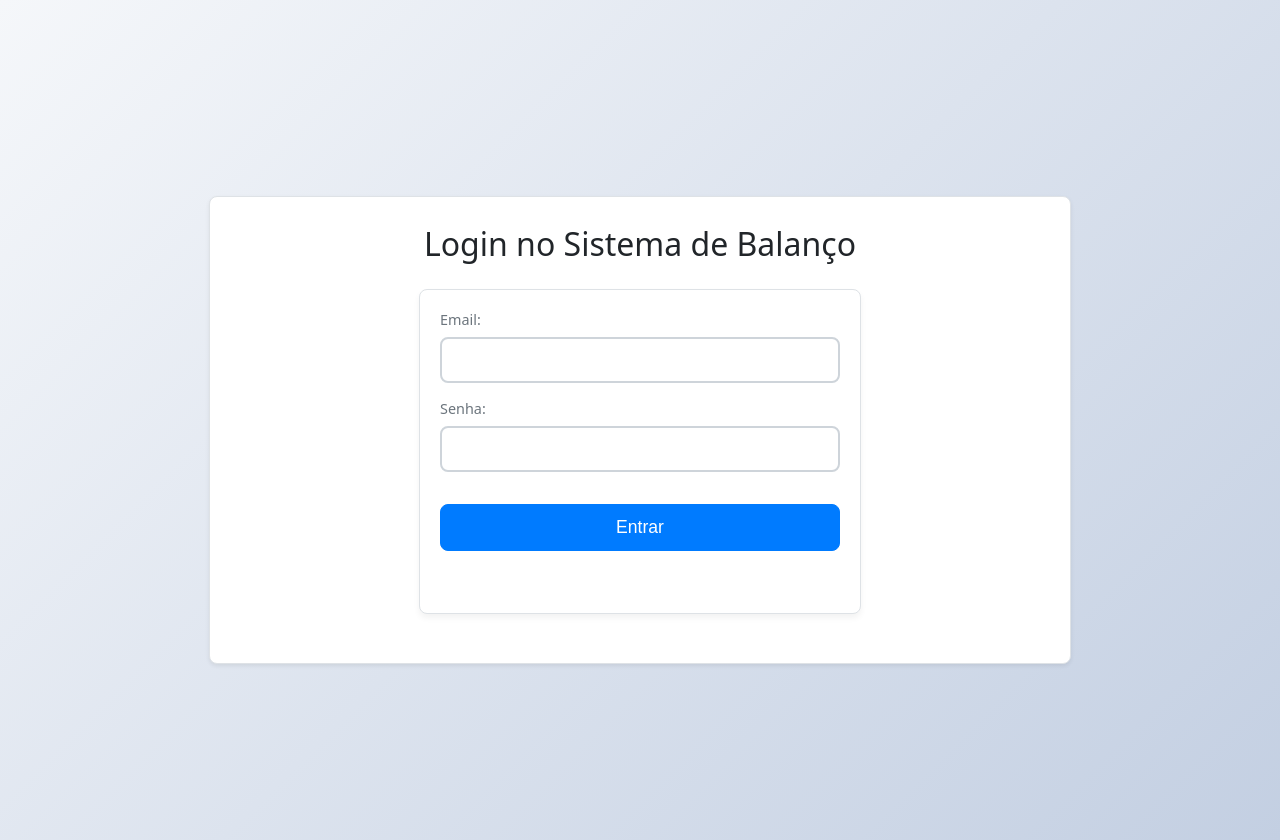
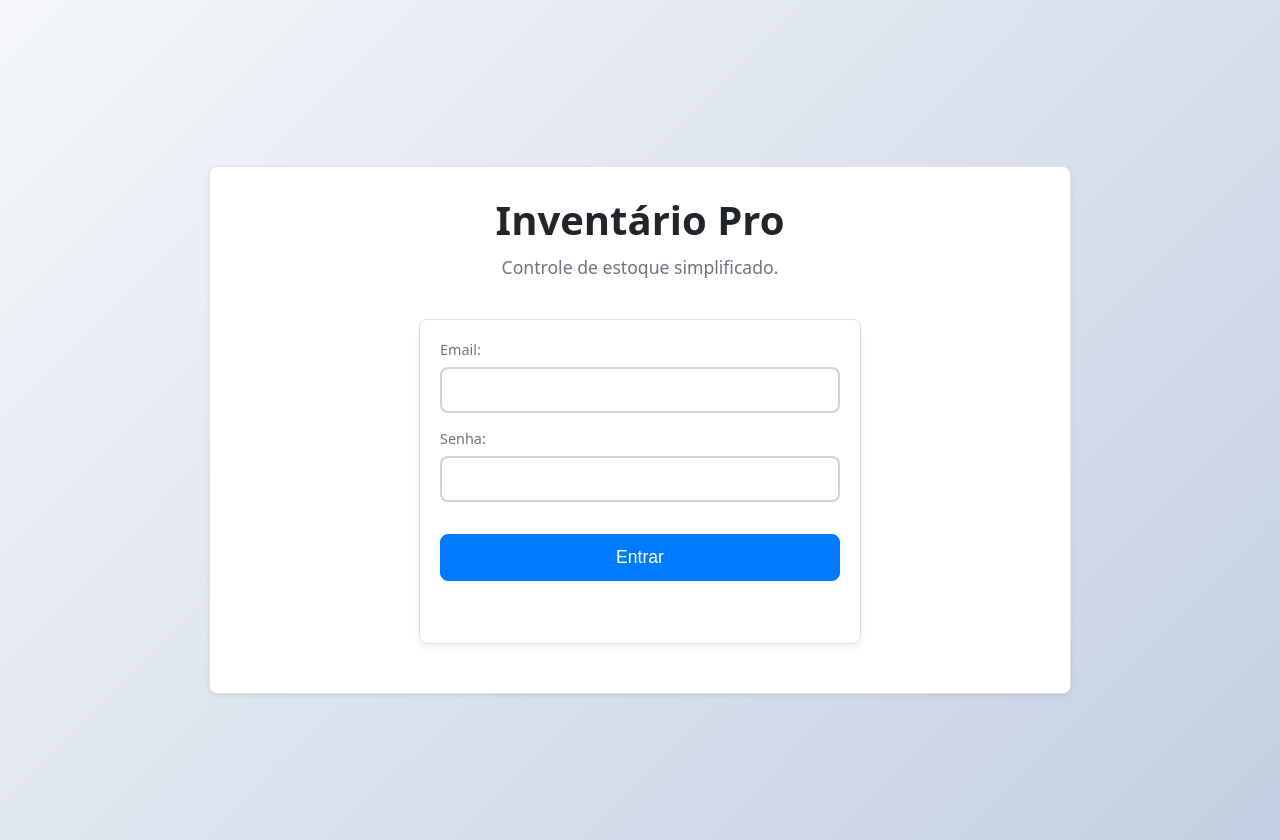
Before and after one commit to mathe-alves-alv/sistema-balanco-refatorado, a website with bundled scripts: page index.html in a window 1280 px wide. Built offline with nearby package versions, Linux system fonts and the light colour scheme.

Commit message:
Versão loginv2

```diff
--- a/css/style.css
+++ b/css/style.css
@@ -15,20 +15,19 @@
 body {
     font-family: system-ui, -apple-system, Roboto, Arial, sans-serif;
     margin: 0;
-    padding: 20px; /* Adicionado padding para ecrãs pequenos */
+    padding: 20px;
     background-color: var(--background-color);
     color: var(--text-color);
     display: flex;
     justify-content: center;
-    align-items: center; /* Centraliza verticalmente */
+    align-items: center;
     min-height: 100vh;
     font-size: 16px;
-    /* --- NOVO FUNDO PARA LOGIN --- */
     background: linear-gradient(135deg, #f5f7fa 0%, #c3cfe2 100%);
 }
 
 .container {
-    width: 100%; /* Ajustado para responsividade */
+    width: 100%;
     max-width: 800px;
     background-color: var(--container-bg-color);
     padding: 25px 30px;
@@ -102,19 +101,27 @@ button:disabled, .btn:disabled {
     padding: 0;
 }
 
+#screenLogin h1 {
+    font-size: 2.5rem;
+    font-weight: 600;
+    margin-bottom: 0.5rem;
+}
+#screenLogin .login-subtitle {
+    font-size: 1.1rem;
+    color: var(--text-muted-color);
+    margin-top: 0;
+    margin-bottom: 2.5rem;
+    text-align: center;
+}
+
 .login-form {
     max-width: 400px;
     margin: 1rem auto;
-    padding: 2.5rem; /* Aumenta o espaçamento interno */
+    padding: 2.5rem;
     background-color: var(--container-bg-color);
     border-radius: var(--border-radius);
     border: 1px solid var(--border-color);
     box-shadow: 0 4px 6px rgba(0,0,0,0.05);
-}
-
-.login-form h1 {
-    font-size: 1.75rem;
-    margin-bottom: 2rem;
 }
 
 .login-form .form-group label {
@@ -193,17 +200,8 @@ button:disabled, .btn:disabled {
 .dashboard-card.dashboard-card-secondary span { color: #fff; }
 
 /* --- GENERIC STYLES --- */
-.card {
-    border: 1px solid var(--border-color);
-    border-radius: var(--border-radius);
-    margin-bottom: 1.5rem;
-    background-color: var(--card-bg-color);
-}
-.card-header {
-    padding: .75rem 1.25rem;
-    background-color: var(--header-bg-color);
-    border-bottom: 1px solid var(--border-color);
-}
+.card { border: 1px solid var(--border-color); border-radius: var(--border-radius); margin-bottom: 1.5rem; background-color: var(--card-bg-color); }
+.card-header { padding: .75rem 1.25rem; background-color: var(--header-bg-color); border-bottom: 1px solid var(--border-color); }
 .card-header h3 { margin: 0; font-size: 1.25rem; text-align: left; }
 .card-body { padding: 1.25rem; }
 .table-responsive { overflow-x: auto; -webkit-overflow-scrolling: touch; }
--- a/index.html
+++ b/index.html
@@ -3,7 +3,7 @@
 <head>
     <meta charset="UTF-8">
     <meta name="viewport" content="width=device-width, initial-scale=1.0">
-    <title>Sistema de Balanço de Estoque</title>
+    <title>Inventário Pro</title>
     <link rel="stylesheet" href="css/style.css">
     <link rel="stylesheet" href="https://cdnjs.cloudflare.com/ajax/libs/font-awesome/6.0.0-beta3/css/all.min.css">
 </head>
@@ -14,7 +14,8 @@
 
         <!-- Tela de Login -->
         <div id="screenLogin" class="screen active">
-            <h1>Login no Sistema de Balanço</h1>
+            <h1>Inventário Pro</h1>
+            <p class="login-subtitle">Controle de estoque simplificado.</p>
             <form id="login-form" class="login-form card card-body">
                 <div class="form-group"><label for="loginEmail">Email:</label><input type="email" id="loginEmail" name="email" required></div>
                 <div class="form-group"><label for="loginPassword">Senha:</label><input type="password" id="loginPassword" name="password" required></div>
@@ -23,7 +24,7 @@
             </form>
         </div>
 
-        <!-- Painel de Administração (NOVO VISUAL CORRIGIDO) -->
+        <!-- Painel de Administração -->
         <div id="screenAdminDashboard" class="screen">
             <h2>Painel de Administração</h2>
             <p style="text-align: center; margin-bottom: 2rem;">Bem-vindo, <span id="adminNameDisplay"></span>!</p>
@@ -86,7 +87,6 @@
             </div>
         </div>
 
-        <!-- OUTRAS TELAS (CÓDIGO COMPLETO) -->
         <div id="screenManageUsers" class="screen">
             <button class="btn btn-secondary back-button" id="btnUsersBack">&larr; Painel</button>
             <h2>Gerenciar Usuários</h2>
```
